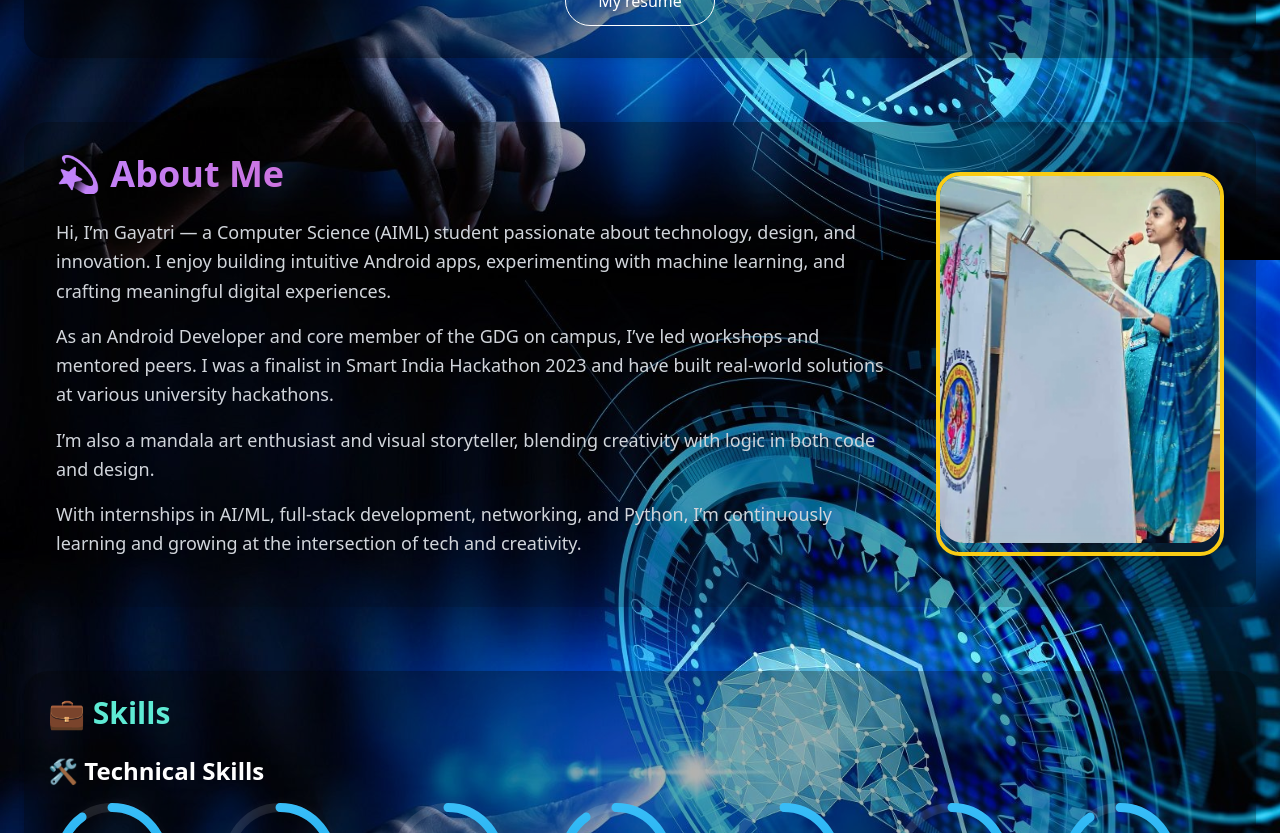
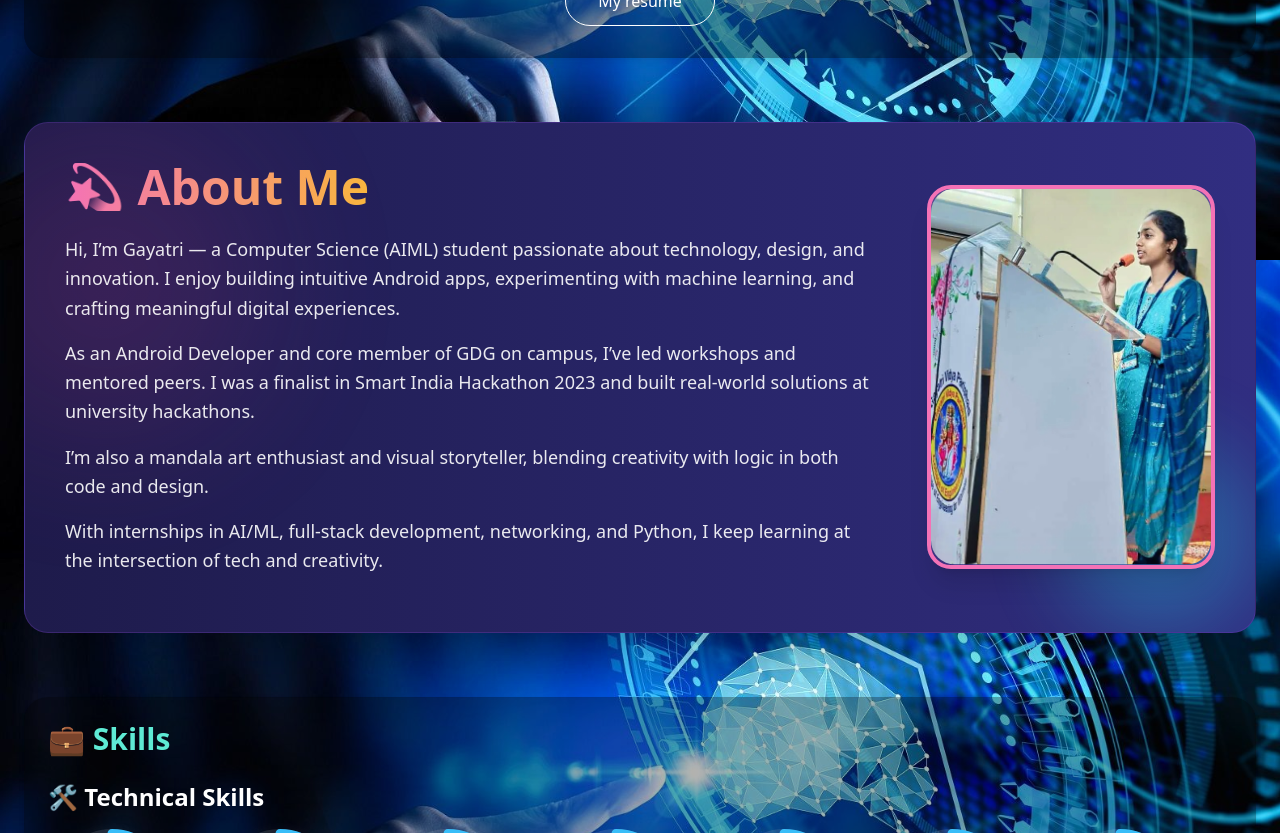
Before and after one commit to gayatrihub/my_port, a React (Create React App) app: page / in a window 1280 px wide. Shown: the part 540-1373 px from the top of the page. Built offline with nearby package versions, Linux system fonts and the light colour scheme.

Commit message:
Update App.js

```diff
--- a/src/App.js
+++ b/src/App.js
@@ -317,18 +317,22 @@ function App() {
 </div>
 </section>
 
-<section className="p-8 bg-black bg-opacity-30 rounded-3xl shadow-2xl text-white mb-16 overflow-hidden">
+<section className="p-10 bg-gradient-to-r from-[#1e1b4b] to-[#312e81] rounded-3xl shadow-2xl text-white mb-16 overflow-hidden relative border border-purple-500/20">
+  {/* Decorative Blobs */}
+  <div className="absolute w-60 h-60 bg-pink-500 opacity-20 rounded-full blur-3xl top-10 -left-10 animate-ping-slow z-0" />
+  <div className="absolute w-48 h-48 bg-cyan-400 opacity-20 rounded-full blur-2xl bottom-0 right-0 animate-pulse z-0" />
+
   <motion.div
-    className="flex flex-col md:flex-row justify-between items-center gap-12"
-    initial={{ opacity: 0, y: 80 }}
+    className="relative flex flex-col md:flex-row justify-between items-center gap-12 z-10"
+    initial={{ opacity: 0, y: 60 }}
     whileInView={{ opacity: 1, y: 0 }}
     transition={{ duration: 1, ease: "easeOut" }}
   >
     {/* Text Section */}
     <div className="flex-1">
       <motion.h2
-        className="text-4xl font-extrabold text-transparent bg-clip-text bg-gradient-to-r from-purple-400 to-pink-500 mb-6"
-        initial={{ opacity: 0, x: -30 }}
+        className="text-5xl font-extrabold text-transparent bg-clip-text bg-gradient-to-r from-pink-400 via-yellow-400 to-purple-400 mb-6"
+        initial={{ opacity: 0, x: -50 }}
         whileInView={{ opacity: 1, x: 0 }}
         transition={{ delay: 0.2, duration: 0.6 }}
       >
@@ -337,13 +341,13 @@ function App() {
 
       {[
         `Hi, I’m Gayatri — a Computer Science (AIML) student passionate about technology, design, and innovation. I enjoy building intuitive Android apps, experimenting with machine learning, and crafting meaningful digital experiences.`,
-        `As an Android Developer and core member of the GDG on campus, I’ve led workshops and mentored peers. I was a finalist in Smart India Hackathon 2023 and have built real-world solutions at various university hackathons.`,
+        `As an Android Developer and core member of GDG on campus, I’ve led workshops and mentored peers. I was a finalist in Smart India Hackathon 2023 and built real-world solutions at university hackathons.`,
         `I’m also a mandala art enthusiast and visual storyteller, blending creativity with logic in both code and design.`,
-        `With internships in AI/ML, full-stack development, networking, and Python, I’m continuously learning and growing at the intersection of tech and creativity.`,
+        `With internships in AI/ML, full-stack development, networking, and Python, I keep learning at the intersection of tech and creativity.`,
       ].map((text, i) => (
         <motion.p
           key={i}
-          className="mb-4 text-lg leading-relaxed text-gray-300"
+          className="mb-4 text-lg leading-relaxed text-white/90 hover:text-white transition-all duration-300"
           initial={{ opacity: 0, x: -20 }}
           whileInView={{ opacity: 1, x: 0 }}
           transition={{ delay: 0.4 + i * 0.3, duration: 0.6 }}
@@ -355,34 +359,24 @@ function App() {
 
     {/* Animated Image */}
     <motion.div
-      className="relative md:w-[18rem] md:h-[24rem] w-52 h-64 rounded-3xl overflow-hidden border-4 border-yellow-400 shadow-xl"
+      className="relative md:w-[18rem] md:h-[24rem] w-52 h-64 rounded-3xl overflow-hidden border-4 border-pink-400 shadow-xl bg-gradient-to-b from-pink-200/20 to-purple-400/10 backdrop-blur-md"
       initial={{ opacity: 0, scale: 0.7 }}
       whileInView={{ opacity: 1, scale: 1 }}
       transition={{ delay: 0.5, duration: 0.9, type: "spring" }}
     >
-      {/* Floating Glow Animation */}
+      {/* Floating Animation */}
       <motion.img
         src="profile2.jpg"
         alt="Gayatri"
         className="w-full h-full object-cover rounded-3xl"
-        animate={{
-          y: [0, -10, 0],
-        }}
-        transition={{
-          repeat: Infinity,
-          duration: 4,
-          ease: "easeInOut",
-        }}
+        animate={{ y: [0, -12, 0] }}
+        transition={{ duration: 6, repeat: Infinity, ease: "easeInOut" }}
       />
-      {/* Glow ring */}
+      {/* Glowing Pulse Border */}
       <motion.div
-        className="absolute inset-0 rounded-3xl border-2 border-yellow-200 animate-pulse blur-md opacity-40"
-        animate={{ scale: [1, 1.03, 1] }}
-        transition={{
-          duration: 3,
-          repeat: Infinity,
-          ease: "easeInOut",
-        }}
+        className="absolute inset-0 rounded-3xl border-2 border-pink-300/40 animate-pulse blur-xl"
+        animate={{ scale: [1, 1.05, 1] }}
+        transition={{ duration: 3, repeat: Infinity }}
       />
     </motion.div>
   </motion.div>
```
